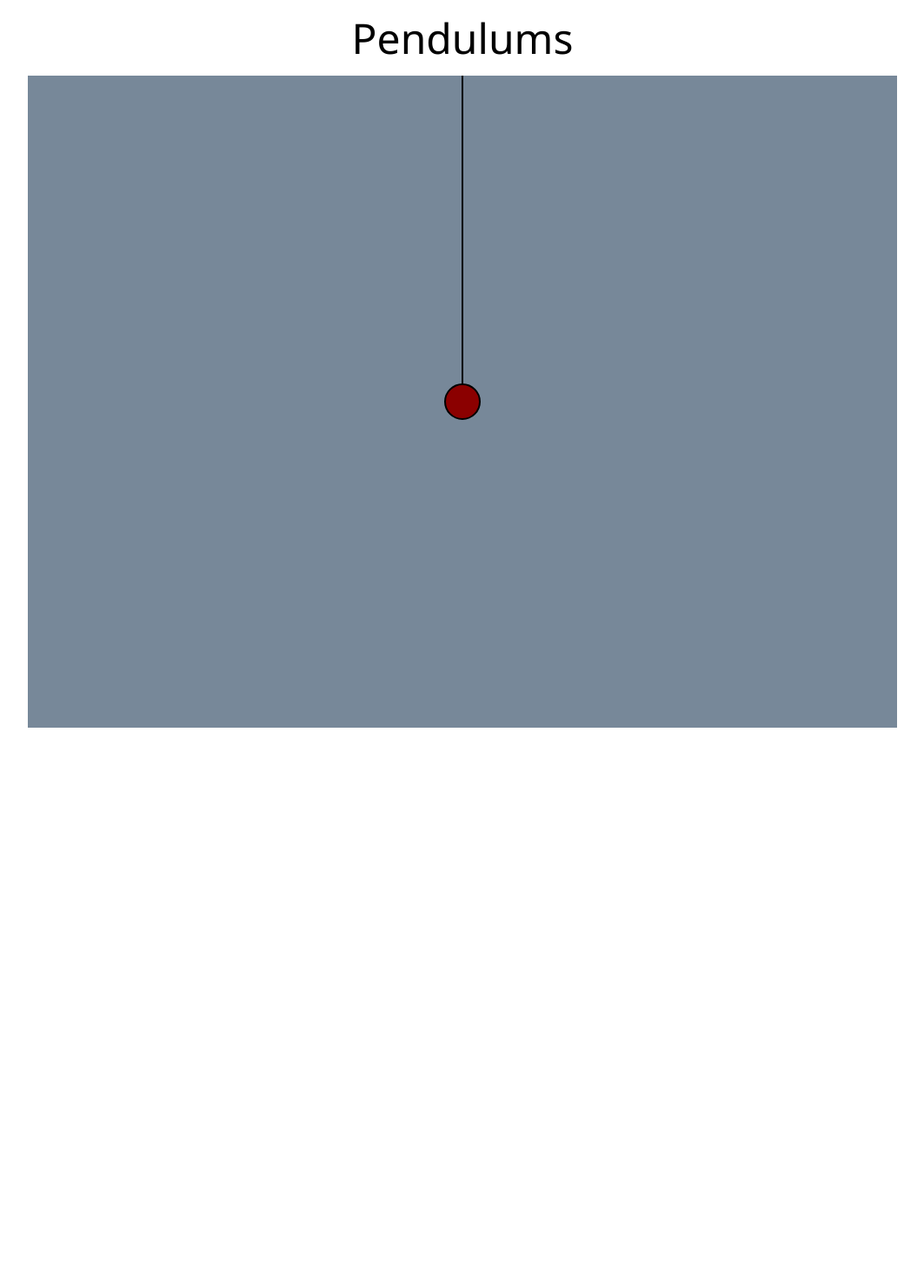
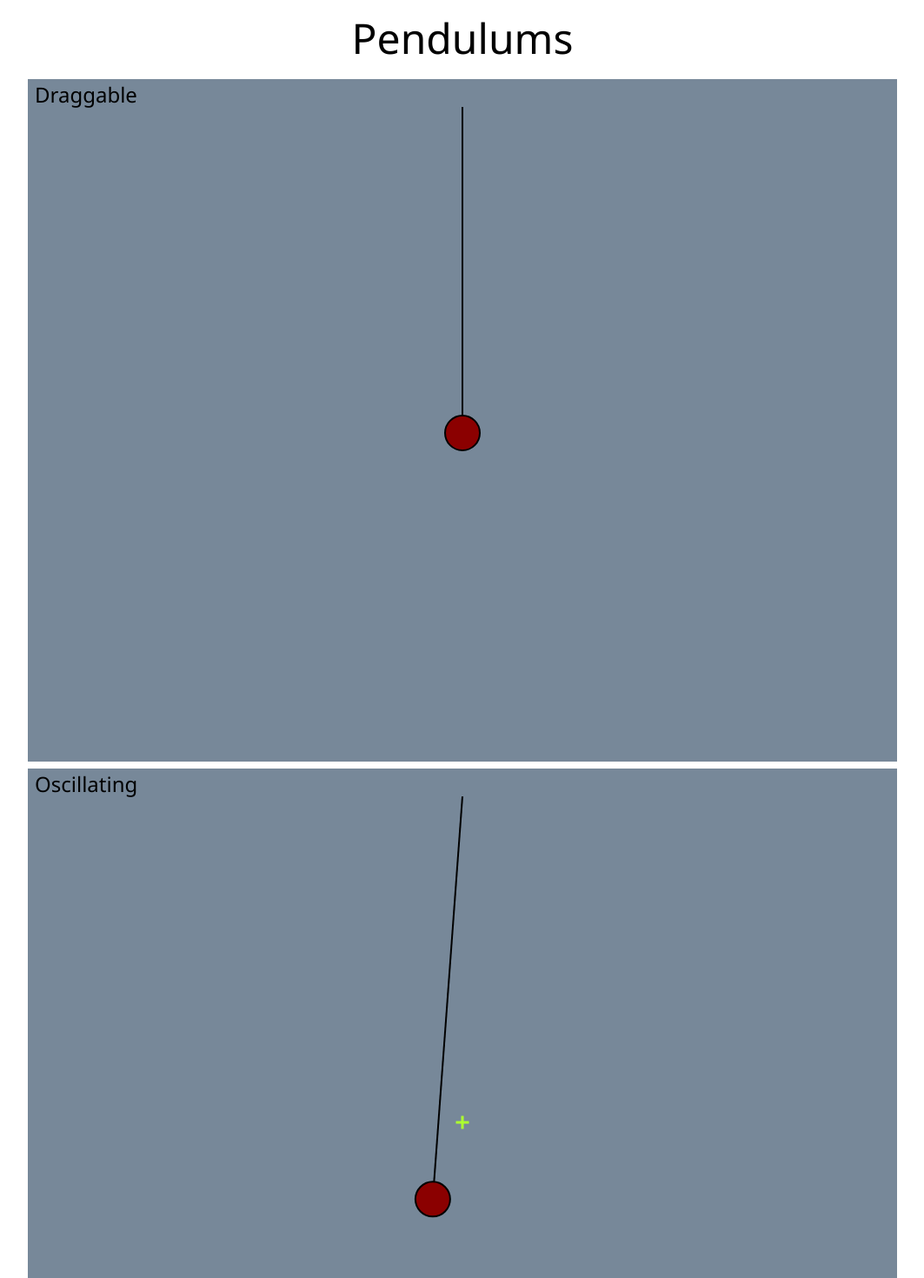
Before and after one commit to guillaume-docquier-vention/code-review-interview, a React (Create React App) app in the folder client/: page / in a window 1280 px wide. Shown: the top 1470 px of the page at 87% size, without its empty margins (108-1171 px from the left). Before the commit the page ends 837 px from the top, so only its background shows below. Built offline with nearby package versions, Linux system fonts and the light colour scheme.

Commit message:
Show both pendulums and add title

```diff
--- a/client/src/app.jsx
+++ b/client/src/app.jsx
@@ -10,8 +10,15 @@ export function App() {
             <div className="f1 ma3">
                 Pendulums
             </div>
-            <div className="flex items-center justify-center | bg-light-grey">
-                <DraggablePendulum width={1000} height={750} />
+            <div className="flex flex-column items-center justify-center">
+                <div className="ma1 | bg-light-grey">
+                    <div class="f3 ml2 mt1">Draggable</div>
+                    <DraggablePendulum width={1000} height={750} />
+                </div>
+                <div className="ma1 | bg-light-grey">
+                    <div class="f3 ml2 mt1">Oscillating</div>
+                    <OscillatingPendulum width={1000} height={750} />
+                </div>
             </div>
         </div>
     );
```
